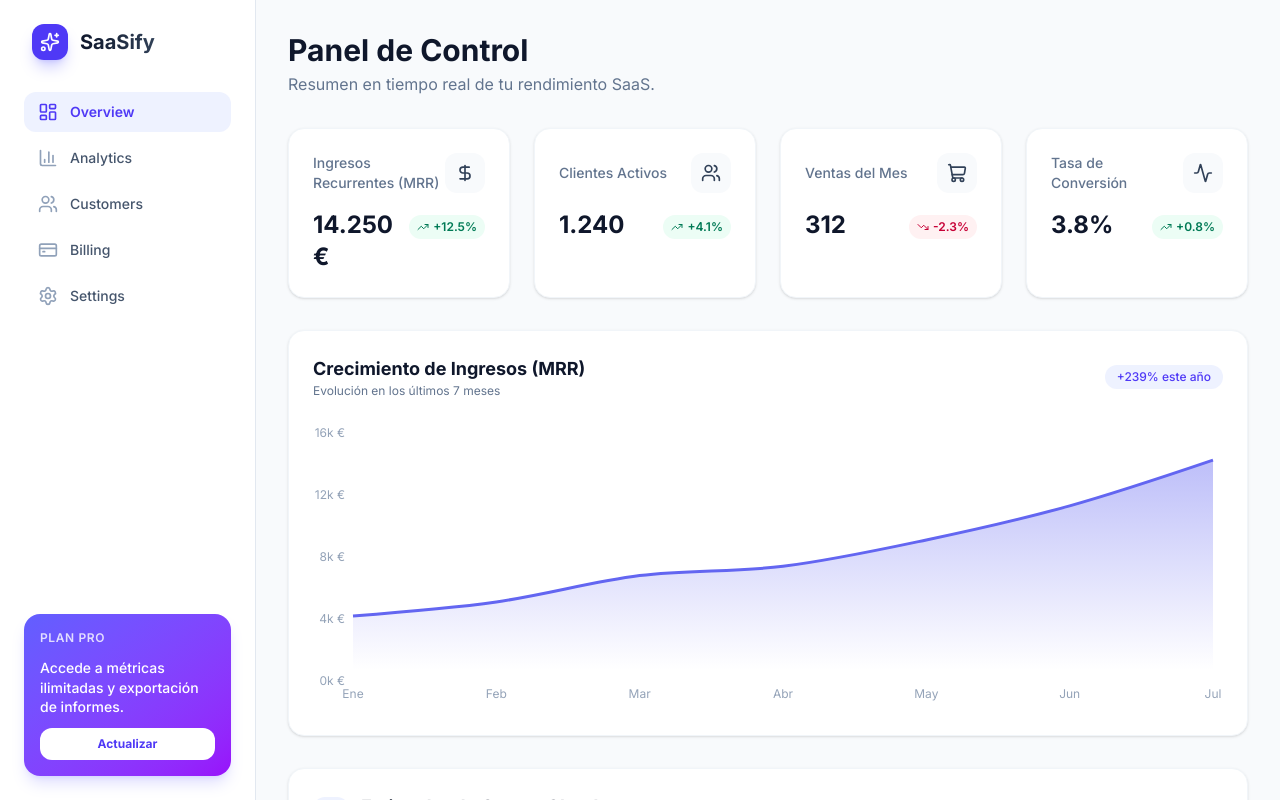
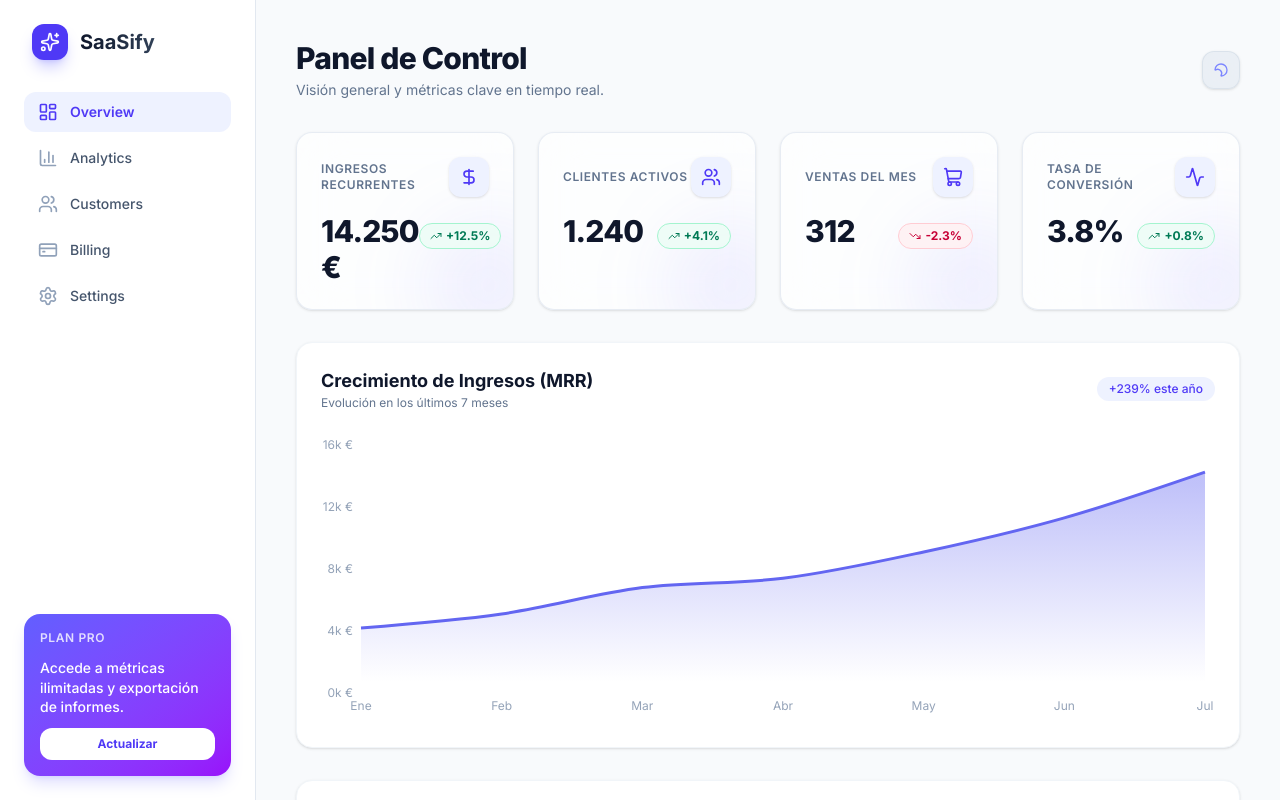
Before and after one commit to JaviEsp-026/SaasiFy, a Next.js app: page / in a window 1280 px wide. Shown: the top 800 px of the page. Built offline with nearby package versions, Linux system fonts and the light colour scheme.

Commit message:
0.1.3 - Card Glow - Theme Toggler

```diff
--- a/package.json
+++ b/package.json
@@ -1,6 +1,6 @@
 {
   "name": "saasify-ui",
-  "version": "0.1.2",
+  "version": "0.1.3",
   "private": true,
   "scripts": {
     "dev": "next dev",
@@ -13,6 +13,7 @@
     "framer-motion": "^12.42.2",
     "lucide-react": "^1.27.0",
     "next": "16.2.12",
+    "next-themes": "^0.4.6",
     "react": "19.2.4",
     "react-dom": "19.2.4",
     "recharts": "^3.10.1",
--- a/src/app/layout.tsx
+++ b/src/app/layout.tsx
@@ -2,6 +2,7 @@ import type { Metadata } from "next";
 import { Inter } from "next/font/google";
 import "./globals.css";
 import { Sidebar } from "@/components/sidebar";
+import { ThemeProvider } from "@/providers/Theme.provider";
 
 const inter = Inter({ subsets: ["latin"] });
 
@@ -16,8 +17,10 @@ export default function RootLayout({
   children: React.ReactNode;
 }>) {
   return (
-    <html lang="es" className="dark">
+
+      <html lang="es" suppressHydrationWarning>
         <body className={`${inter.className} bg-slate-50 dark:bg-slate-950 text-slate-900 dark:text-slate-100 antialiased`}>
+          <ThemeProvider defaultTheme="dark" enableSystem>
           <div className="flex min-h-screen">
             <Sidebar />
             {/* El contenido principal se desplaza a la derecha en escritorio */}
@@ -25,7 +28,9 @@ export default function RootLayout({
               {children}
             </div>
           </div>
+          </ThemeProvider>
         </body>
       </html>
+
   );
 }
--- a/src/app/page.tsx
+++ b/src/app/page.tsx
@@ -1,54 +1,41 @@
 import { DollarSign, Users, ShoppingCart, Activity } from "lucide-react";
-import { KPICard } from "@/components/kpi-card";
+import { KPICardGlow } from "@/components/kpi-card-glow";
 import { RevenueChart } from "@/components/revenue-chart";
 import CostCalculator from "@/components/cost-calculator";
+import  {ThemeToggler}  from "@/components/theme-toggler";
 
 export default function Home() {
   return (
-    <main className="min-h-screen bg-slate-50 dark:bg-slate-950 p-8">
+    <main className="min-h-screen bg-slate-50 dark:bg-slate-950 p-6 lg:p-10 transition-colors duration-300">
       <div className="max-w-7xl mx-auto space-y-8">
-        {/* Cabecera */}
-        <div>
-          <h1 className="text-3xl font-bold text-slate-900 dark:text-white">Panel de Control</h1>
-          <p className="text-slate-500 dark:text-slate-400 mt-1">
-            Resumen en tiempo real de tu rendimiento SaaS.
-          </p>
+
+        {/* Cabecera Principal con ThemeToggle */}
+        <div className="flex items-center justify-between">
+          <div>
+            <h1 className="text-3xl font-extrabold text-slate-900 dark:text-white tracking-tight">
+              Panel de Control
+            </h1>
+            <p className="text-slate-500 dark:text-slate-400 mt-1 text-sm">
+              Visión general y métricas clave en tiempo real.
+            </p>
+          </div>
+          <ThemeToggler />
         </div>
 
-        {/* Grid de Métricas KPI */}
+        {/* Grid de KPIs con animaciones escalonadas */}
         <div className="grid grid-cols-1 md:grid-cols-2 lg:grid-cols-4 gap-6">
-          <KPICard
-            title="Ingresos Recurrentes (MRR)"
-            value="14.250 €"
-            change="+12.5%"
-            isPositive={true}
-            icon={<DollarSign className="w-5 h-5" />}
-          />
-          <KPICard
-            title="Clientes Activos"
-            value="1.240"
-            change="+4.1%"
-            isPositive={true}
-            icon={<Users className="w-5 h-5" />}
-          />
-          <KPICard
-            title="Ventas del Mes"
-            value="312"
-            change="-2.3%"
-            isPositive={false}
-            icon={<ShoppingCart className="w-5 h-5" />}
-          />
-          <KPICard
-            title="Tasa de Conversión"
-            value="3.8%"
-            change="+0.8%"
-            isPositive={true}
-            icon={<Activity className="w-5 h-5" />}
-          />
+          <KPICardGlow delay={0.1} title="Ingresos Recurrentes" value="14.250 €" change="+12.5%" isPositive={true} icon={<DollarSign className="w-5 h-5" />} />
+          <KPICardGlow delay={0.2} title="Clientes Activos" value="1.240" change="+4.1%" isPositive={true} icon={<Users className="w-5 h-5" />} />
+          <KPICardGlow delay={0.3} title="Ventas del Mes" value="312" change="-2.3%" isPositive={false} icon={<ShoppingCart className="w-5 h-5" />} />
+          <KPICardGlow delay={0.4} title="Tasa de Conversión" value="3.8%" change="+0.8%" isPositive={true} icon={<Activity className="w-5 h-5" />} />
         </div>
 
+        {/* Gráfico de Ingresos */}
         <RevenueChart />
+
+        {/* Calculadora de Infraestructura */}
         <CostCalculator />
+
       </div>
     </main>
   );
--- /dev/null
+++ b/src/components/kpi-card-glow.tsx
@@ -0,0 +1,41 @@
+"use client";
+
+import { motion } from "framer-motion";
+import { TrendingUp, TrendingDown } from "lucide-react";
+import KPICardProps from "@/interface/KpiCardProps";
+
+export function KPICardGlow({ title, value, change, isPositive, icon, delay = 0 }: KPICardProps) {
+  return (
+    <motion.div
+      initial={{ opacity: 0, y: 20 }}
+      animate={{ opacity: 1, y: 0 }}
+      transition={{ duration: 0.4, delay }}
+      whileHover={{ y: -5 }}
+      className="group relative p-6 rounded-2xl bg-white/70 dark:bg-slate-900/60 backdrop-blur-xl border border-slate-200/80 dark:border-slate-800/80 shadow-sm hover:shadow-xl hover:shadow-indigo-500/10 hover:border-indigo-500/40 transition-all duration-300 overflow-hidden"
+    >
+      {/* Resplandor decorativo de fondo en hover */}
+      <div className="absolute -right-10 -bottom-10 w-32 h-32 bg-indigo-500/10 dark:bg-indigo-500/15 rounded-full blur-2xl group-hover:scale-150 transition-transform duration-500 pointer-events-none" />
+
+      <div className="flex items-center justify-between relative z-10">
+        <span className="text-xs font-semibold uppercase tracking-wider text-slate-500 dark:text-slate-400">{title}</span>
+        <div className="p-2.5 rounded-xl bg-indigo-50 dark:bg-indigo-950/60 text-indigo-600 dark:text-indigo-400 group-hover:bg-indigo-600 group-hover:text-white transition-colors duration-300 shadow-sm">
+          {icon}
+        </div>
+      </div>
+
+      <div className="mt-4 flex items-baseline justify-between relative z-10">
+        <h3 className="text-3xl font-extrabold text-slate-900 dark:text-white tracking-tight">{value}</h3>
+        <span
+          className={`inline-flex items-center text-xs font-bold px-2.5 py-1 rounded-full border ${
+            isPositive
+              ? "text-emerald-700 bg-emerald-50/80 border-emerald-200 dark:border-emerald-900/50 dark:bg-emerald-950/60 dark:text-emerald-400"
+              : "text-rose-700 bg-rose-50/80 border-rose-200 dark:border-rose-900/50 dark:bg-rose-950/60 dark:text-rose-400"
+          }`}
+        >
+          {isPositive ? <TrendingUp className="w-3 h-3 mr-1" /> : <TrendingDown className="w-3 h-3 mr-1" />}
+          {change}
+        </span>
+      </div>
+    </motion.div>
+  );
+}
--- /dev/null
+++ b/src/components/theme-toggler.tsx
@@ -0,0 +1,35 @@
+"use client";
+
+import { useTheme } from "next-themes";
+import { Sun, Moon } from "lucide-react";
+import { motion } from "framer-motion";
+import { useEffect, useState } from "react";
+
+export function ThemeToggler() {
+  const { theme, setTheme } = useTheme();
+  const [mounted, setMounted] = useState(false);
+
+  useEffect(() => setMounted(true), []);
+
+  if (!mounted) return <div className="w-9 h-9" />;
+
+  const isDark = theme === "dark";
+
+  return (
+    <motion.button
+      whileTap={{ scale: 0.9 }}
+      whileHover={{ scale: 1.05 }}
+      onClick={() => setTheme(isDark ? "light" : "dark")}
+      className="p-2.5 rounded-xl bg-slate-200/60 dark:bg-slate-800/60 backdrop-blur-md border border-slate-300/50 dark:border-slate-700/50 text-slate-700 dark:text-slate-200 shadow-sm transition-colors"
+      aria-label="Toggle Theme"
+    >
+      <motion.div
+        initial={false}
+        animate={{ rotate: isDark ? 180 : 0 }}
+        transition={{ duration: 0.3, ease: "backOut" }}
+      >
+        {isDark ? <Moon className="w-4 h-4 text-indigo-400" /> : <Sun className="w-4 h-4 text-amber-500" />}
+      </motion.div>
+    </motion.button>
+  );
+}
--- a/src/interface/KpiCardProps.tsx
+++ b/src/interface/KpiCardProps.tsx
@@ -1,9 +1,10 @@
 import { ReactNode } from "react";
 
-export interface KPICardProps {
+export default interface KPICardProps {
   title: string;
   value: string;
   change: string;
   isPositive: boolean;
   icon: ReactNode;
+  delay?: number;
 }
--- /dev/null
+++ b/src/providers/Theme.provider.tsx
@@ -0,0 +1,11 @@
+"use client";
+
+import * as React from "react";
+import { ThemeProvider as NextThemesProvider } from "next-themes";
+
+export function ThemeProvider({
+  children,
+  ...props
+}: React.ComponentProps<typeof NextThemesProvider>) {
+  return <NextThemesProvider {...props}>{children}</NextThemesProvider>;
+}
```
Also changed, not shown: 1 other file (tests, documents, lock files or other folders). Lines whose indentation alone changed are shown as unchanged.
